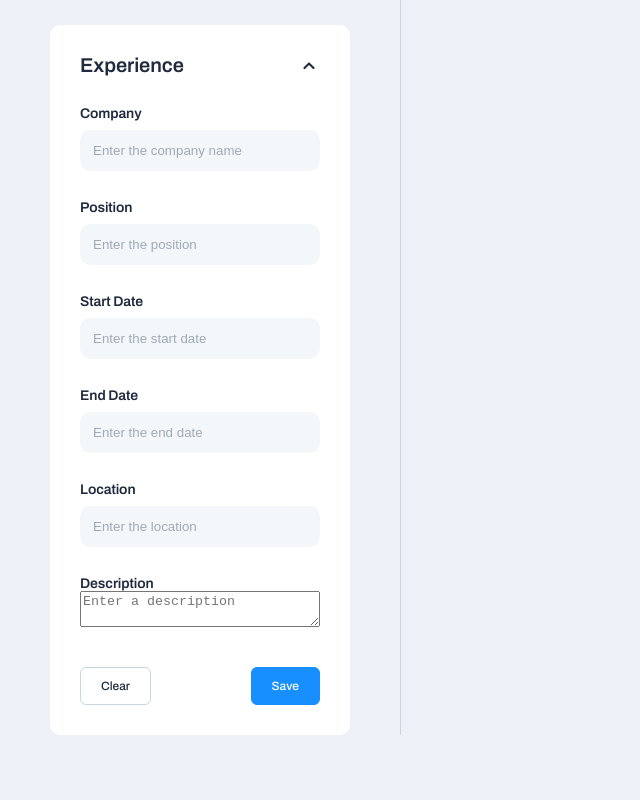
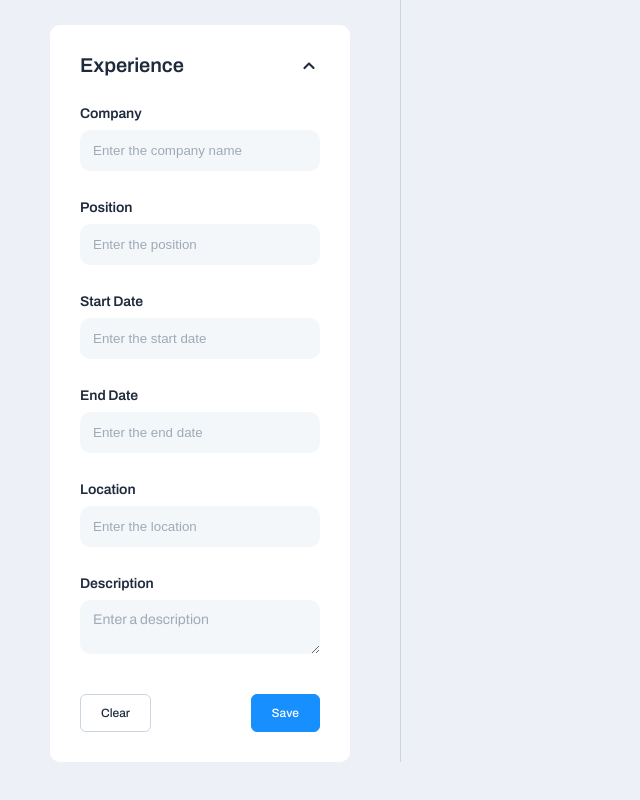
Before and after one commit to amadeuio/make-your-cv, a React (Vite) app: page / in a window 1280 px wide. Shown: the part 1291-2091 px from the top of the page, without its empty margins (0-640 px from the left). Built offline with nearby package versions, Linux system fonts and the light colour scheme.

Commit message:
Improve styles of textarea for more visual consistency

```diff
--- a/src/styles/index.css
+++ b/src/styles/index.css
@@ -134,22 +134,26 @@ legend {
   font-weight: 600;
 }
 
-input {
+input,
+textarea {
   padding: 13px;
   border-radius: 10px;
   background-color: var(--slate-50);
   transition: background-color 0.3s ease;
 }
 
-input:hover {
+input:hover,
+textarea:hover {
   background-color: var(--slate-50-hover);
 }
 
-input:focus {
+input:focus,
+textarea:focus {
   outline: 1px solid var(--slate-900);
 }
 
-input::placeholder {
+input::placeholder,
+textarea::placeholder {
   color: var(--slate-400-placeholder);
 }
 
@@ -159,7 +163,8 @@ input::placeholder {
   margin-top: 30px;
 }
 
-.input-container input {
+.input-container input,
+.input-container textarea {
   margin-top: 9px;
 }
 
--- a/src/styles/reset.css
+++ b/src/styles/reset.css
@@ -128,7 +128,8 @@ table {
   border-spacing: 0;
 }
 /* Manually added */
-input {
+input,
+textarea {
   border: none;
 }
 button {
@@ -141,3 +142,6 @@ button {
   cursor: pointer;
   outline: none;
 }
+textarea {
+  font: inherit;
+}
```
